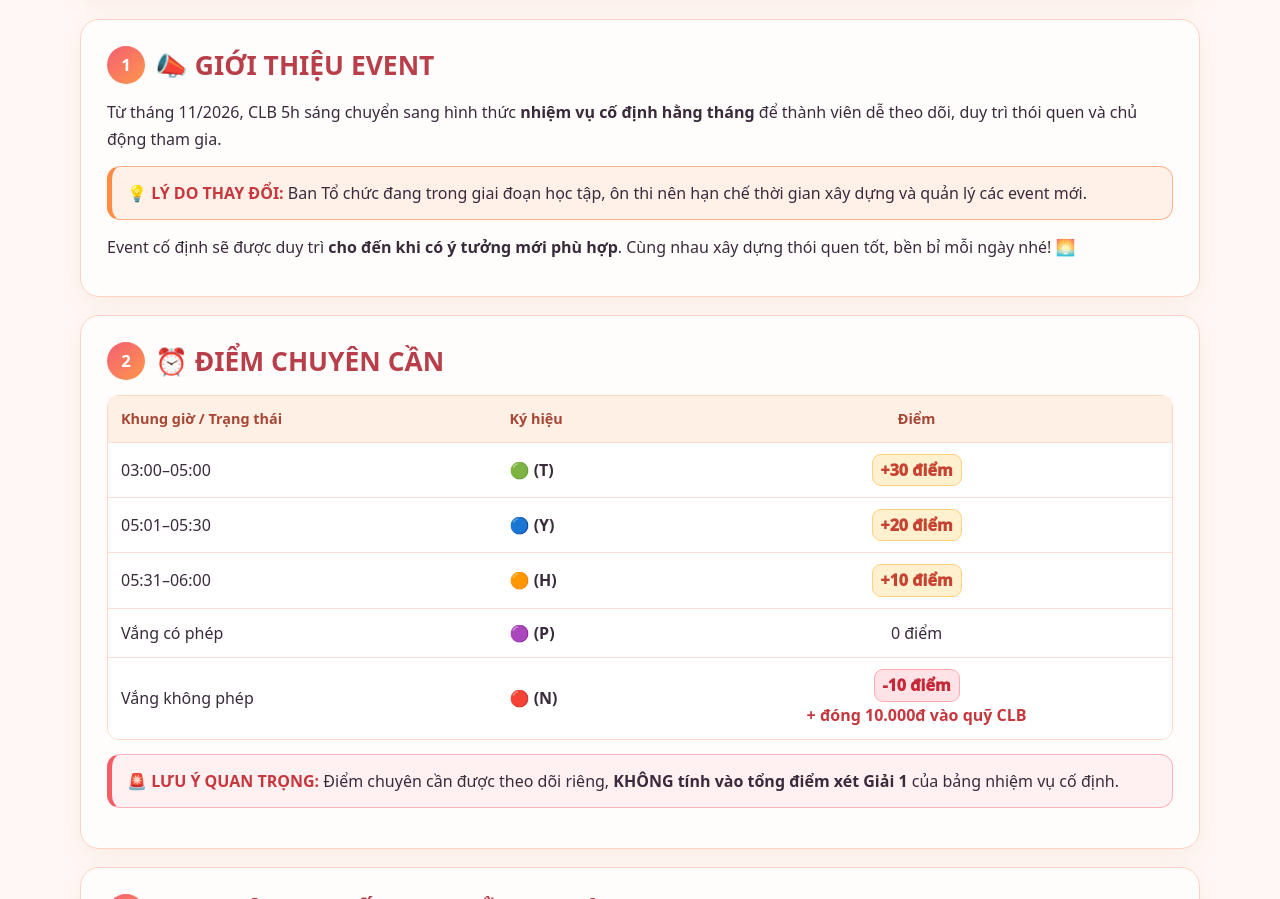
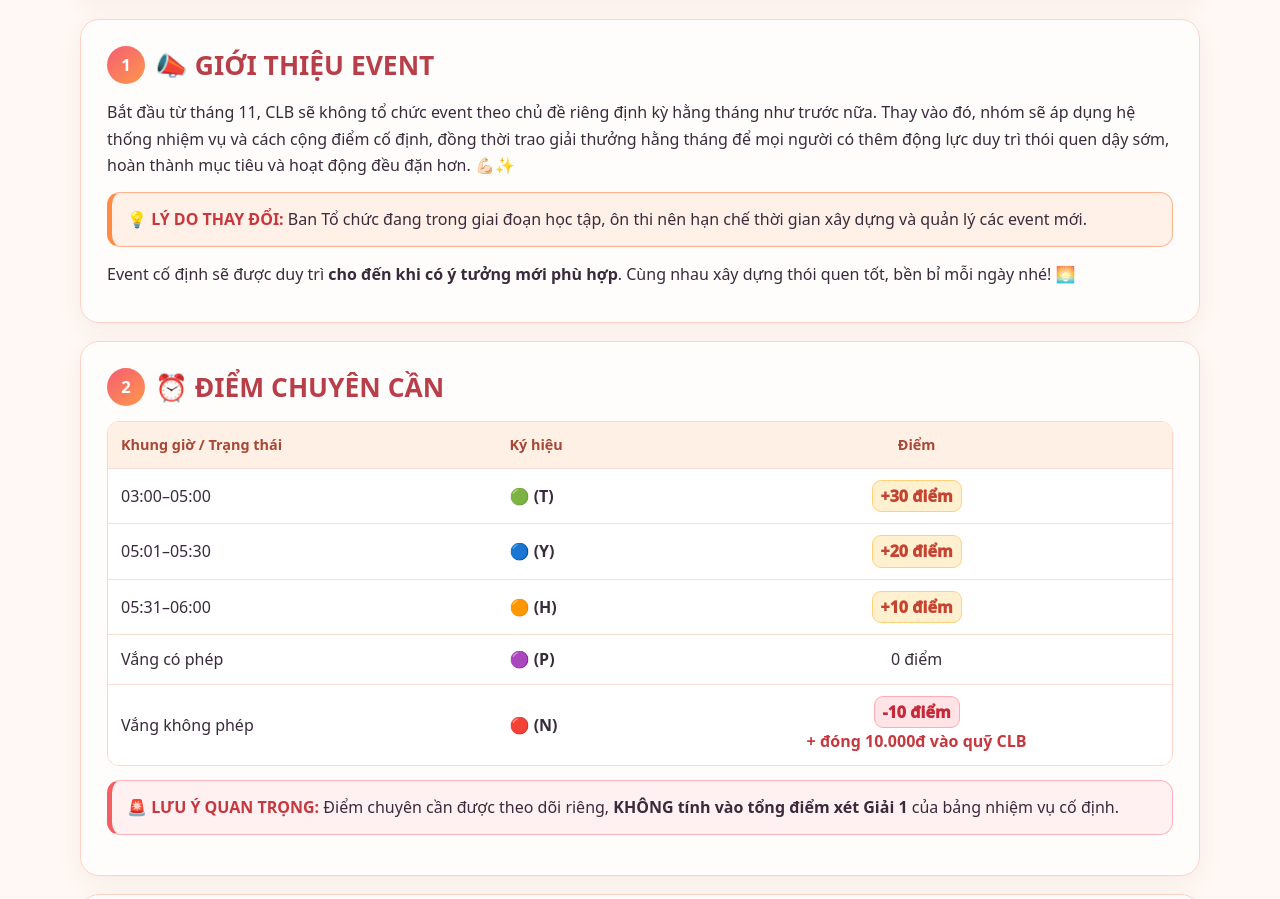
Before and after one commit to yen0110122009-cell/the-le-event, a plain HTML site: page index.html in a window 1280 px wide. Shown: the part 867-1766 px from the top of the page. Drawn offline with Linux system fonts and the light colour scheme.

Commit message:
Update index.html

```diff
--- a/index.html
+++ b/index.html
@@ -41,7 +41,7 @@
 
   <section class="section" id="muc1">
     <h2><span class="num">1</span> 📣 GIỚI THIỆU EVENT</h2>
-    <p>Từ tháng 11/2026, CLB 5h sáng chuyển sang hình thức <strong>nhiệm vụ cố định hằng tháng</strong> để thành viên dễ theo dõi, duy trì thói quen và chủ động tham gia.</p>
+    <p>Bắt đầu từ tháng 11, CLB sẽ không tổ chức event theo chủ đề riêng định kỳ hằng tháng như trước nữa. Thay vào đó, nhóm sẽ áp dụng hệ thống nhiệm vụ và cách cộng điểm cố định, đồng thời trao giải thưởng hằng tháng để mọi người có thêm động lực duy trì thói quen dậy sớm, hoàn thành mục tiêu và hoạt động đều đặn hơn. 💪🏻✨</p>
     <div class="callout">💡 <strong class="important">LÝ DO THAY ĐỔI:</strong> Ban Tổ chức đang trong giai đoạn học tập, ôn thi nên hạn chế thời gian xây dựng và quản lý các event mới.</div>
     <p>Event cố định sẽ được duy trì <strong>cho đến khi có ý tưởng mới phù hợp</strong>. Cùng nhau xây dựng thói quen tốt, bền bỉ mỗi ngày nhé! 🌅</p>
   </section>
```
